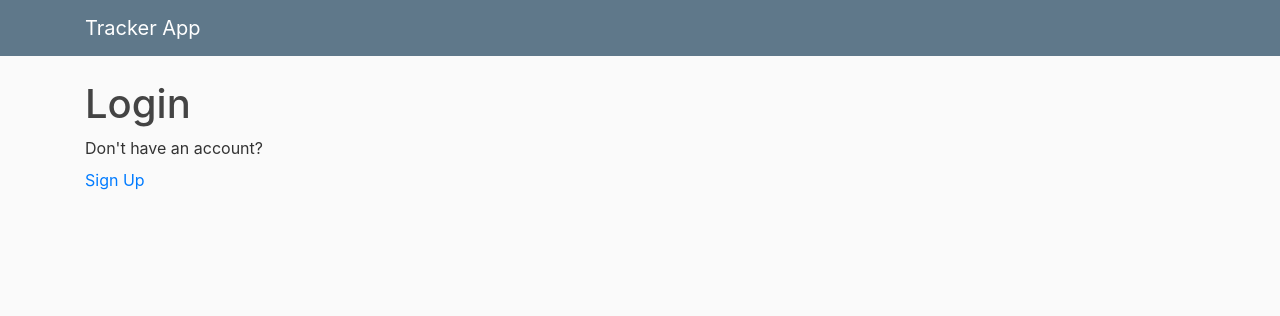
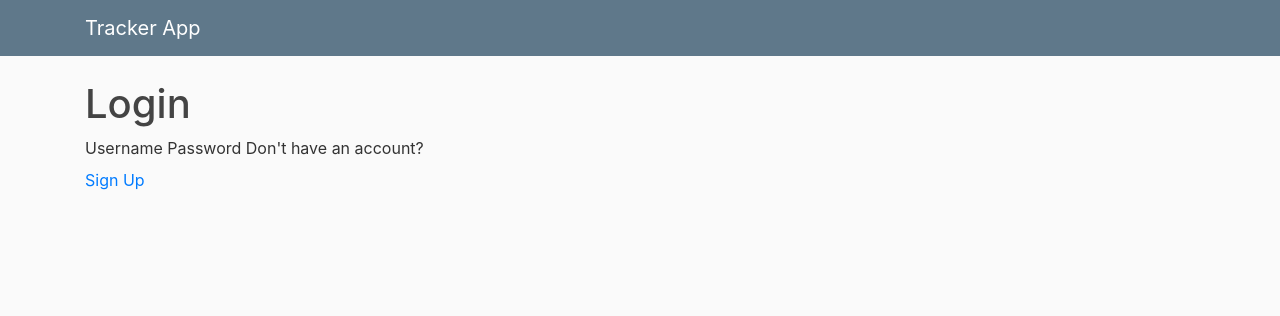
Before and after one commit to Mark-Diedericks/Student-Time-Tracker, a Django app: page / in a window 1280 px wide. Shown: the top 316 px of the page. Run offline with Django 3.2, Linux system fonts and the light colour scheme; parts of the project's set-up code (start-up, migrations or seed data) failed here and were passed over; some libraries are stand-ins or nearby versions.

Commit message:
login visual

```diff
--- a/tracker_app/templates/trackerApp/login.html
+++ b/tracker_app/templates/trackerApp/login.html
@@ -1,6 +1,10 @@
 {% extends "trackerApp/logInBase.html" %}
 {% block content %}
     <h1>Login</h1>
+    <p1>Username</p1>
+
+    <p1>Password</p1>
+
     <p1>Don't have an account?</p1>
     <div class="navbar-nav">
         <a class="nav-item nav-link" href="/signUp">Sign Up</a>
```
